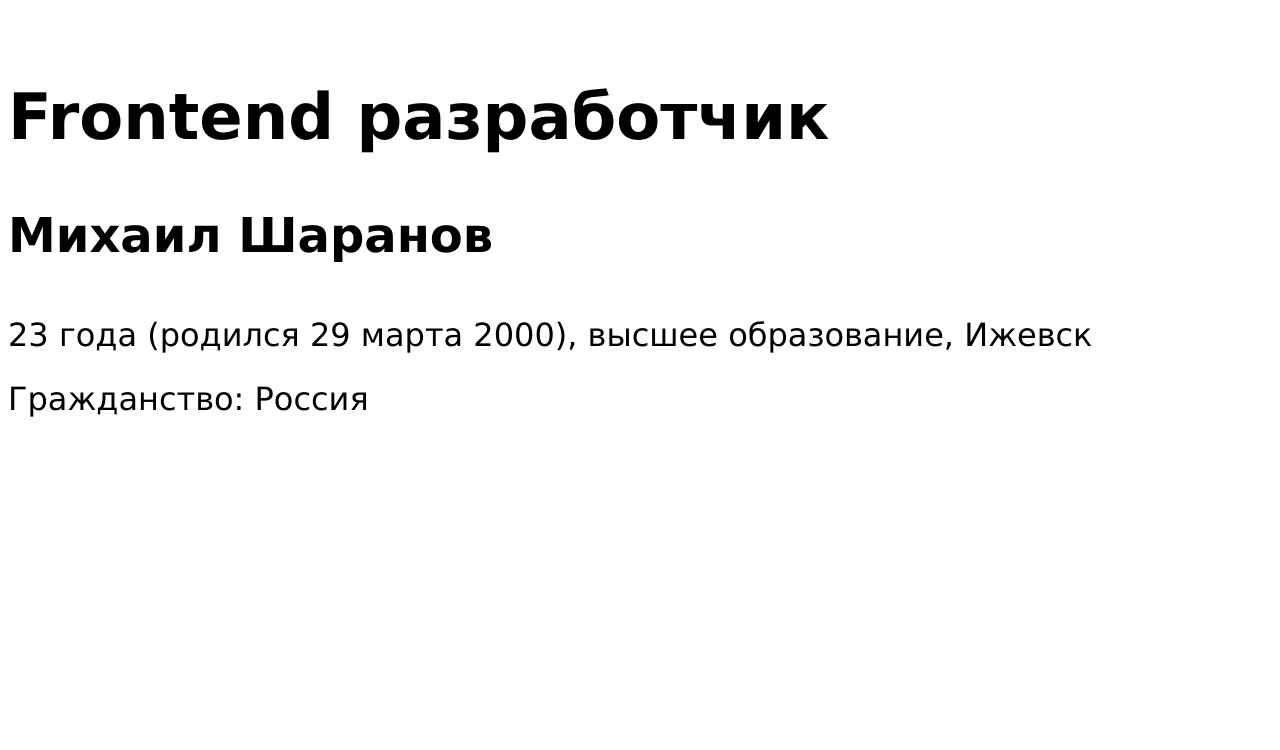
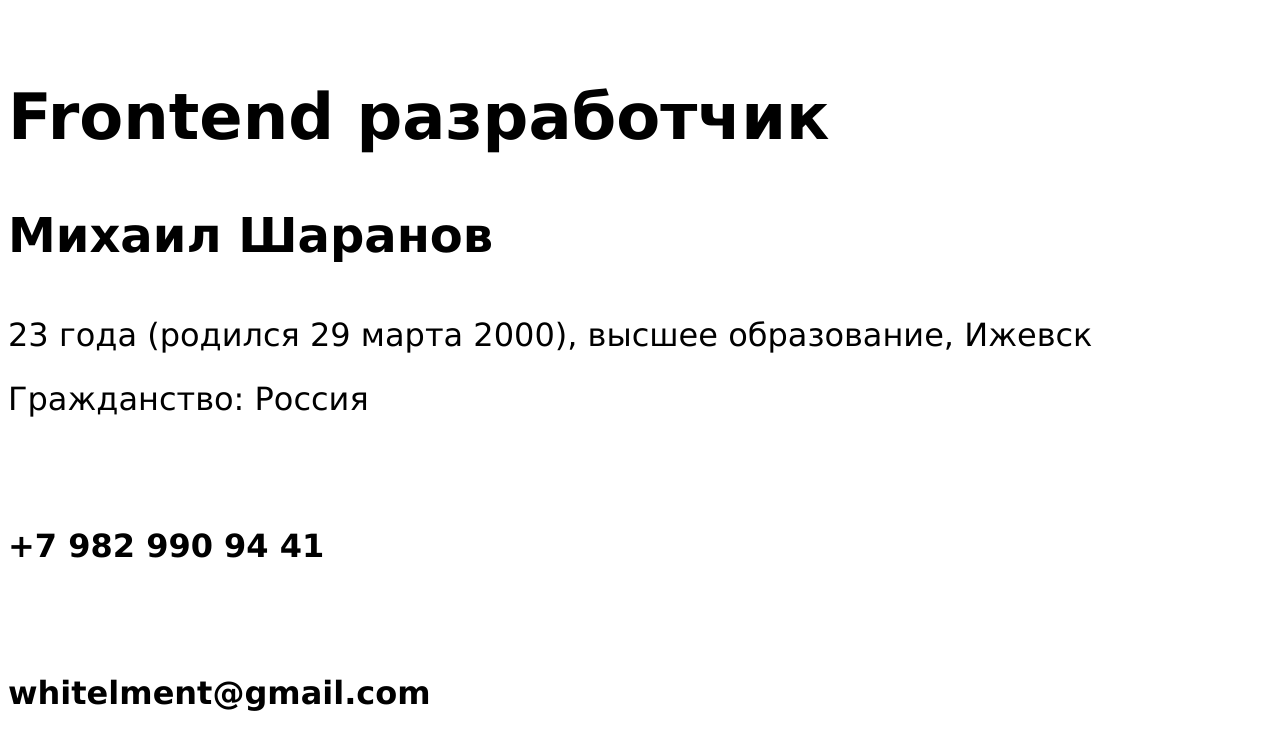
Before and after one commit to MichaelSharan/Career-Portfolio, a plain HTML site: page CV/index.html in a window 1280 px wide. Drawn offline with Linux system fonts and the light colour scheme.

Commit message:
feat: add cards

```diff
--- a/CV/index.html
+++ b/CV/index.html
@@ -16,6 +16,14 @@
         <p class="text">23 года (родился 29 марта 2000), высшее образование, Ижевск <br>
         Гражданство: Россия
         </p>
+        <div class="card" id="phone-number">
+          <img src="" alt="" class="card-icon">
+          <h3 class="text">+7 982 990 94 41</h3>
+        </div>
+        <div class="card" id="email">
+          <img src="" alt="" class="card-icon">
+          <h3 class="text">whitelment@gmail.com</h3>
+        </div>
     </div>
   </section>
 </body>
```
